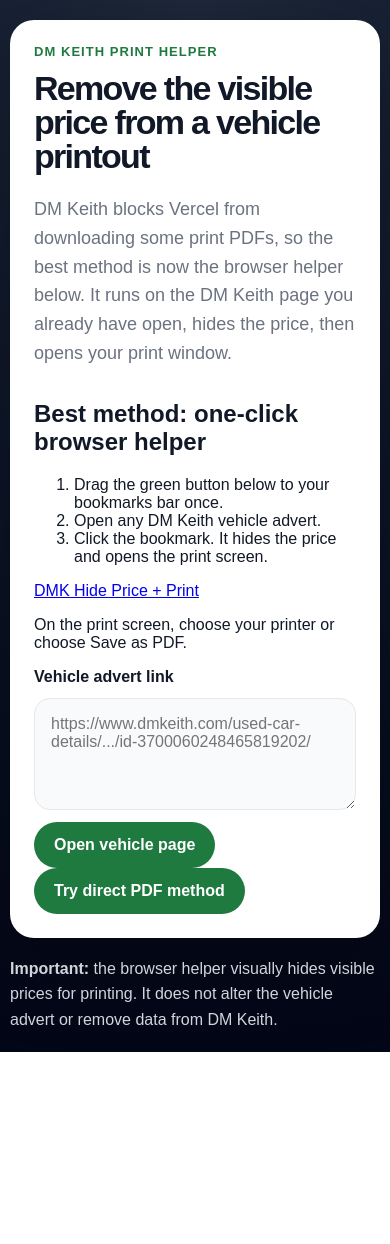
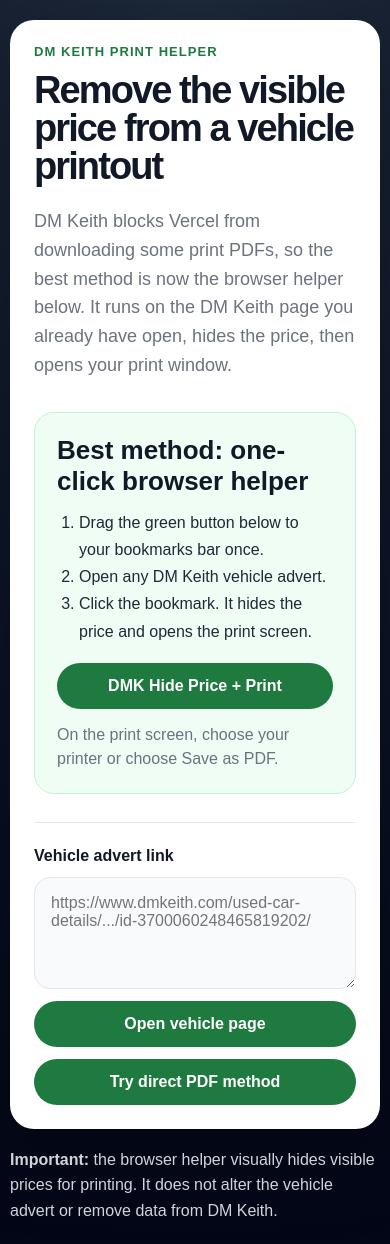
Before and after one commit to daletindall91-byte/dmk-price-remover2, a Next.js app: page / in a window 390 px wide. Before the commit the page ends 1052 px from the top, so only its background shows below. Built offline with nearby package versions, Linux system fonts and the light colour scheme.

Commit message:
Style browser print helper

```diff
--- a/app/styles.css
+++ b/app/styles.css
@@ -6,13 +6,12 @@
   --green: #1f7a3f;
   --green-dark: #155e2f;
   --border: #e5e7eb;
+  --soft: #f0fdf4;
   --danger: #b91c1c;
   --danger-bg: #fee2e2;
 }
 
-* {
-  box-sizing: border-box;
-}
+* { box-sizing: border-box; }
 
 html,
 body {
@@ -25,9 +24,7 @@
 
 button,
 textarea,
-a {
-  font: inherit;
-}
+a { font: inherit; }
 
 .page {
   width: min(1040px, calc(100% - 32px));
@@ -59,22 +56,62 @@
   letter-spacing: -0.05em;
 }
 
+h2 { margin: 0 0 12px; font-size: 26px; }
+
 .intro {
-  max-width: 780px;
+  max-width: 820px;
   margin: 22px 0 32px;
   color: var(--muted);
   font-size: 18px;
   line-height: 1.6;
 }
 
+.helper-box {
+  border: 1px solid #bbf7d0;
+  background: var(--soft);
+  border-radius: 20px;
+  padding: 22px;
+  margin: 0 0 28px;
+}
+
+.helper-box ol {
+  margin: 0 0 18px;
+  padding-left: 22px;
+  color: #1f2937;
+  line-height: 1.7;
+}
+
+.bookmarklet,
+button,
+.actions a {
+  border: 0;
+  border-radius: 999px;
+  background: var(--green);
+  color: #ffffff;
+  padding: 14px 20px;
+  font-weight: 700;
+  cursor: pointer;
+  text-decoration: none;
+  display: inline-flex;
+  align-items: center;
+  justify-content: center;
+}
+
+.bookmarklet:hover,
+button:hover,
+.actions a:hover { background: var(--green-dark); }
+
+.small-help { color: var(--muted); margin: 14px 0 0; line-height: 1.5; }
+
 .form {
   display: grid;
   gap: 12px;
+  margin-top: 24px;
+  border-top: 1px solid var(--border);
+  padding-top: 24px;
 }
 
-label {
-  font-weight: 700;
-}
+label { font-weight: 700; }
 
 textarea {
   width: 100%;
@@ -92,30 +129,10 @@
   border-color: var(--green);
 }
 
-button,
-.actions a {
-  border: 0;
-  border-radius: 999px;
-  background: var(--green);
-  color: #ffffff;
-  padding: 14px 20px;
-  font-weight: 700;
-  cursor: pointer;
-  text-decoration: none;
-  display: inline-flex;
-  align-items: center;
-  justify-content: center;
-}
+button:disabled { opacity: 0.65; cursor: not-allowed; }
 
-button:hover,
-.actions a:hover {
-  background: var(--green-dark);
-}
-
-button:disabled {
-  opacity: 0.65;
-  cursor: not-allowed;
-}
+.button-row,
+.actions { display: flex; flex-wrap: wrap; gap: 12px; }
 
 .error {
   margin-top: 20px;
@@ -133,22 +150,9 @@
   padding-top: 28px;
 }
 
-.result h2 {
-  margin: 0 0 8px;
-  font-size: 28px;
-}
-
-.result p {
-  color: var(--muted);
-  margin: 0 0 18px;
-}
-
-.actions {
-  display: flex;
-  flex-wrap: wrap;
-  gap: 12px;
-  margin-bottom: 18px;
-}
+.result h2 { margin: 0 0 8px; font-size: 28px; }
+.result p { color: var(--muted); margin: 0 0 18px; }
+.actions { margin-bottom: 18px; }
 
 iframe {
   width: 100%;
@@ -158,19 +162,12 @@
   background: #f3f4f6;
 }
 
-.note {
-  margin-top: 18px;
-  color: #d1d5db;
-  line-height: 1.6;
-}
+.note { margin-top: 18px; color: #d1d5db; line-height: 1.6; }
 
 @media (max-width: 640px) {
-  .page {
-    width: min(100% - 20px, 1040px);
-    padding: 20px 0;
-  }
-
-  iframe {
-    height: 520px;
-  }
+  .page { width: min(100% - 20px, 1040px); padding: 20px 0; }
+  h1 { font-size: 38px; }
+  .button-row button,
+  .bookmarklet { width: 100%; }
+  iframe { height: 520px; }
 }
```
